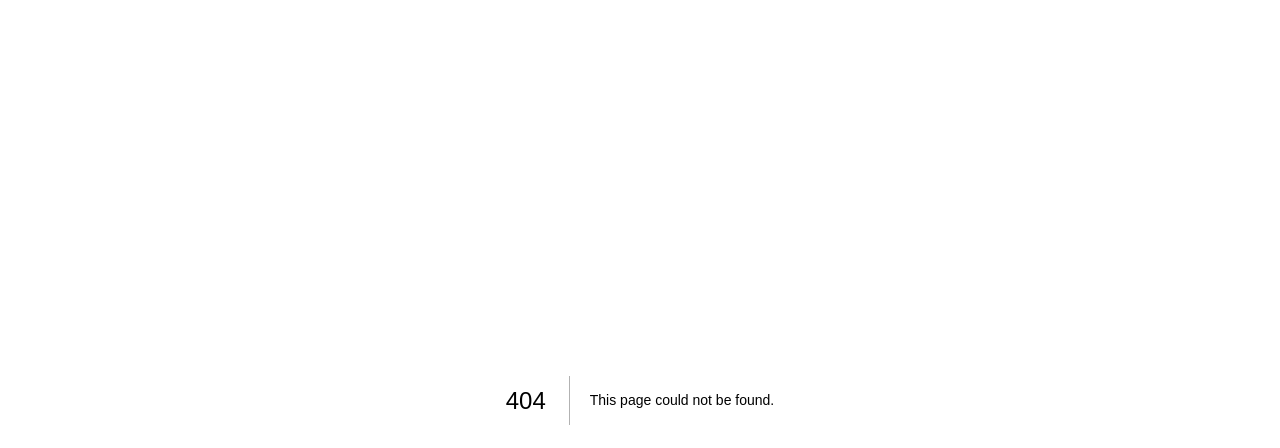
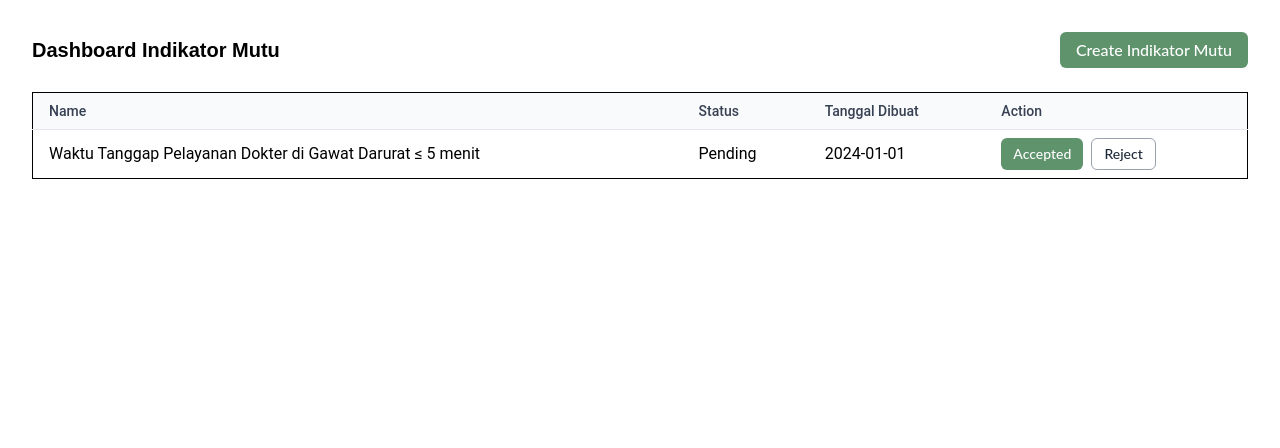
Before and after one commit to frestea09/simrs-siratu-fe-soreang, a Next.js app: page /dashboard-indikator-mutu in a window 1280 px wide. Before the commit this address had no page. Shown: the top 448 px of the page. Built offline with nearby package versions, Linux system fonts and the light colour scheme.

Commit message:
Add dashboard page for indikator mutu

```diff
--- /dev/null
+++ b/app/dashboard-indikator-mutu/create/page.tsx
@@ -0,0 +1,11 @@
+"use client";
+import FormIndicatorMutu from "@/components/organisms/FormIndicatorMutu/FormIndicatorMutu";
+
+export default function CreateIndikatorMutuPage() {
+  return (
+    <div className="p-8 space-y-4">
+      <h1 className="text-xl font-bold">Create Indikator Mutu</h1>
+      <FormIndicatorMutu />
+    </div>
+  );
+}
--- /dev/null
+++ b/app/dashboard-indikator-mutu/page.tsx
@@ -0,0 +1,75 @@
+"use client";
+import { useState } from "react";
+import Link from "next/link";
+import { MyButton } from "@/components/atoms/button/button";
+
+interface Indicator {
+  id: number;
+  name: string;
+  status: "pending" | "accepted" | "rejected";
+  createdAt: string;
+}
+
+const initialData: Indicator[] = [
+  {
+    id: 1,
+    name: "Waktu Tanggap Pelayanan Dokter di Gawat Darurat ≤ 5 menit",
+    status: "pending",
+    createdAt: "2024-01-01",
+  },
+];
+
+export default function DashboardIndikatorMutu() {
+  const [data, setData] = useState<Indicator[]>(initialData);
+
+  const updateStatus = (id: number, status: "accepted" | "rejected") => {
+    setData((prev) =>
+      prev.map((item) =>
+        item.id === id ? { ...item, status } : item
+      )
+    );
+  };
+
+  return (
+    <div className="p-8 space-y-6">
+      <div className="flex items-center justify-between">
+        <h1 className="text-xl font-bold">Dashboard Indikator Mutu</h1>
+        <Link href="/dashboard-indikator-mutu/create">
+          <MyButton label="Create Indikator Mutu" variant="primary" size="medium" />
+        </Link>
+      </div>
+      <table className="min-w-full divide-y divide-gray-200 border">
+        <thead className="bg-gray-50">
+          <tr>
+            <th className="px-4 py-2 text-left text-sm font-medium text-gray-700">Name</th>
+            <th className="px-4 py-2 text-left text-sm font-medium text-gray-700">Status</th>
+            <th className="px-4 py-2 text-left text-sm font-medium text-gray-700">Tanggal Dibuat</th>
+            <th className="px-4 py-2 text-left text-sm font-medium text-gray-700">Action</th>
+          </tr>
+        </thead>
+        <tbody className="divide-y divide-gray-200">
+          {data.map((indicator) => (
+            <tr key={indicator.id} className="bg-white">
+              <td className="px-4 py-2">{indicator.name}</td>
+              <td className="px-4 py-2 capitalize">{indicator.status}</td>
+              <td className="px-4 py-2">{indicator.createdAt}</td>
+              <td className="px-4 py-2 space-x-2">
+                <MyButton
+                  label="Accepted"
+                  size="small"
+                  onClick={() => updateStatus(indicator.id, "accepted")}
+                />
+                <MyButton
+                  label="Reject"
+                  variant="outline"
+                  size="small"
+                  onClick={() => updateStatus(indicator.id, "rejected")}
+                />
+              </td>
+            </tr>
+          ))}
+        </tbody>
+      </table>
+    </div>
+  );
+}
```
Also changed, not shown: 1 other file (tests, documents, lock files or other folders).
